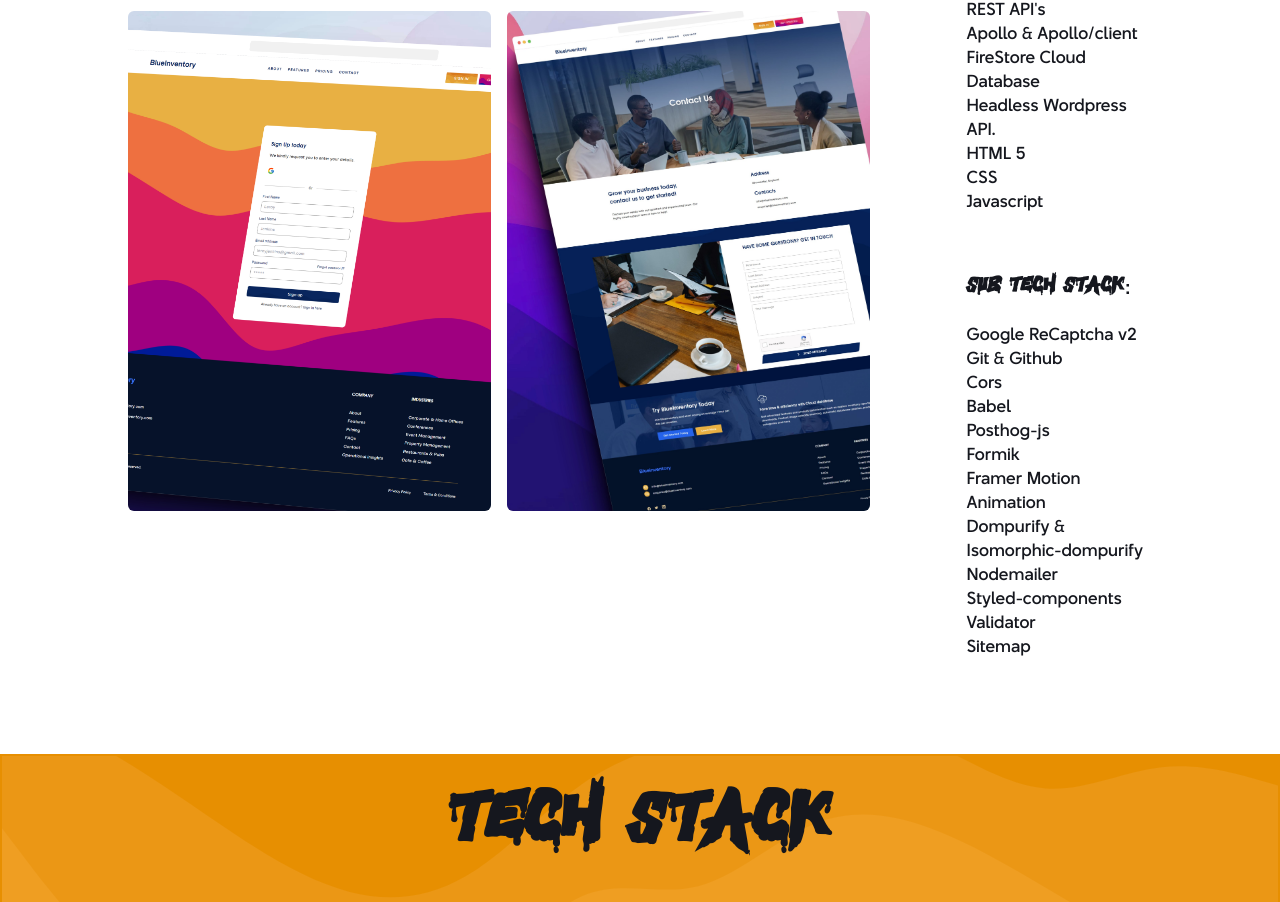
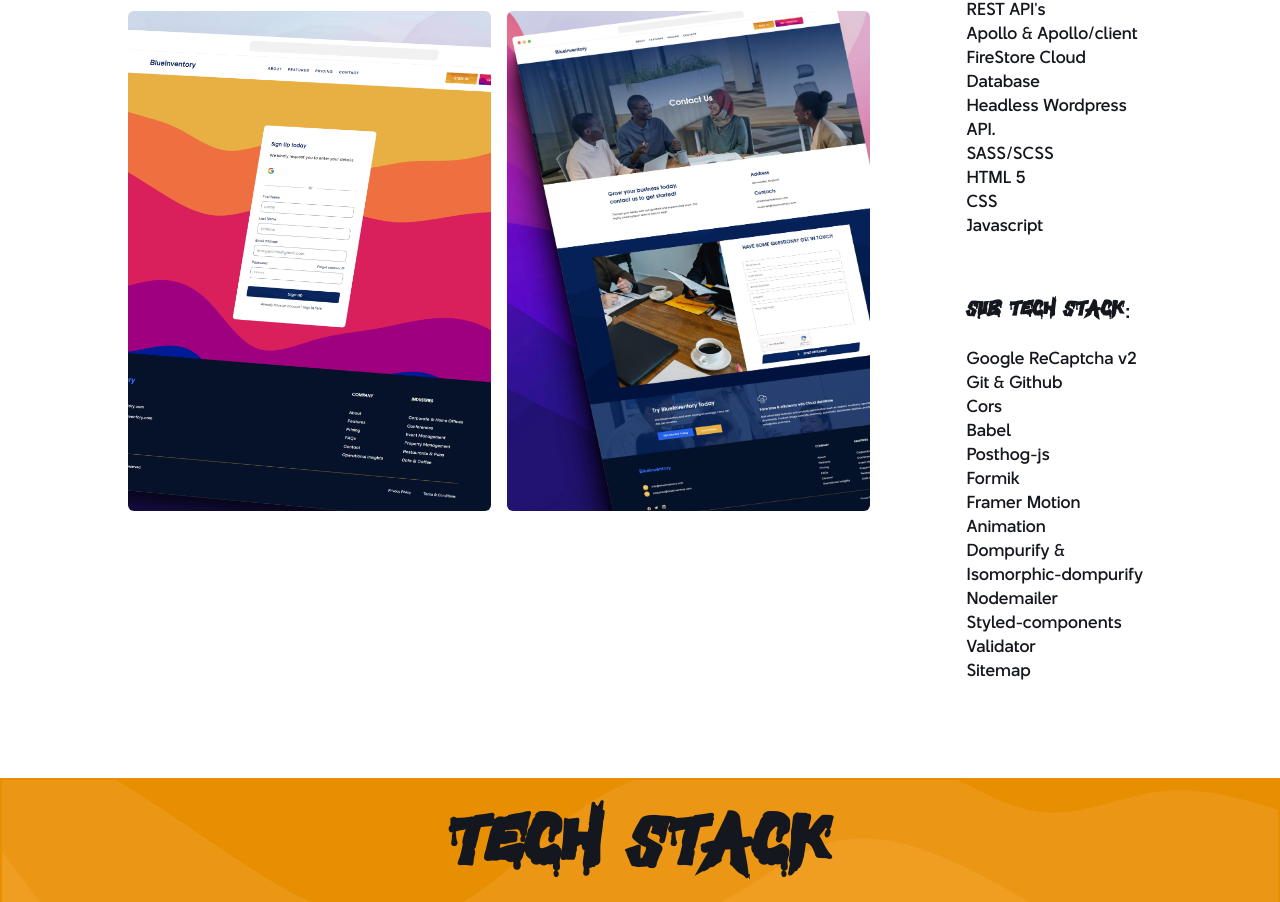
Before and after one commit to Todd-Owen-Mpeli/myportfolio, a Next.js app: page /projects/blueinventory in a window 1280 px wide. Shown: the part 1353-2255 px from the top of the page. Built offline with nearby package versions, Linux system fonts and the light colour scheme.

Commit message:
Added the sass/scss to the project pages.

```diff
--- a/pages/projects/DBMXRacing.tsx
+++ b/pages/projects/DBMXRacing.tsx
@@ -60,6 +60,9 @@ const DBMXRacing: NextPage = () => {
 		},
 		{
 			text: "Headless Wordpress API.",
+		},
+		{
+			text: "SASS/SCSS",
 		},
 		{
 			text: "HTML 5",
--- a/pages/projects/blueinventory.tsx
+++ b/pages/projects/blueinventory.tsx
@@ -69,6 +69,9 @@ const BlueInventory: NextPage = () => {
 		},
 		{
 			text: "Headless Wordpress API.",
+		},
+		{
+			text: "SASS/SCSS",
 		},
 		{
 			text: "HTML 5",
```
